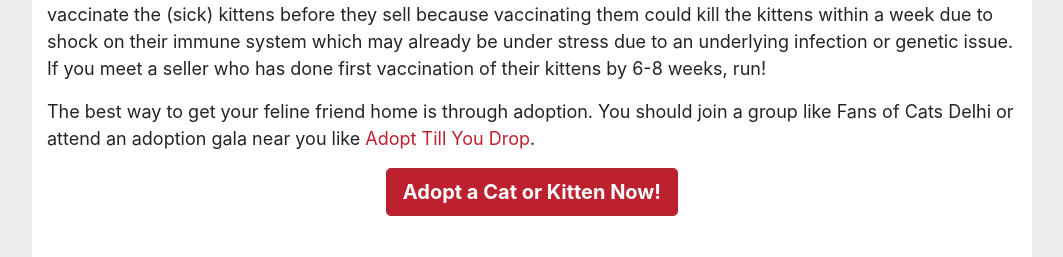
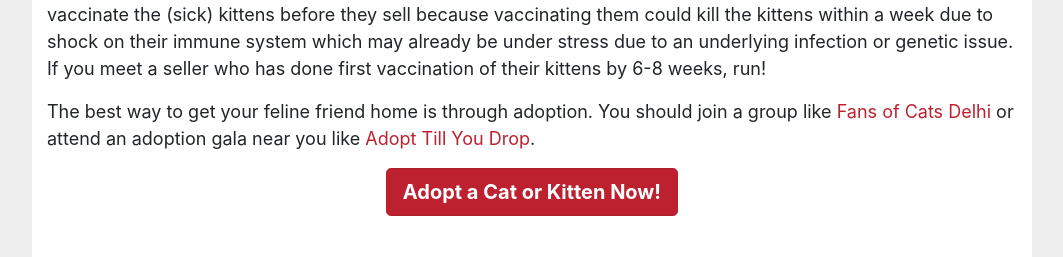
Before and after one commit to yadavcloud/happykitten, a Jekyll site: the page built from index.md, in a window 1280 px wide. Shown: the part 405-662 px from the top of the page, without its empty margins (108-1171 px from the left). Built offline with Jekyll 4.4.1, drawn with Linux system fonts in a browser that asks for light colours; part of the change alters nothing that is shown; grey boxes are pictures that could not be loaded.

```diff
--- a/_includes/adopt.md
+++ b/_includes/adopt.md
@@ -14,8 +14,9 @@ or genetic issue. If you meet a seller who has done first vaccination of their
 kittens by 6-8 weeks, run!
 
 The best way to get your feline friend home is through adoption.
-You should join a group like Fans of Cats Delhi or attend an adoption gala near
-you like [Adopt Till You Drop](https://www.facebook.com/adoptillyoudrop/).
+You should join a group like [Fans of Cats
+Delhi](https://www.facebook.com/groups/850715891625822/) or attend an adoption
+gala near you like [Adopt Till You Drop](https://www.facebook.com/adoptillyoudrop/).
 
 <div class="text-center">
   <a href="https://www.facebook.com/groups/850715891625822/" class="btn btn-danger btn-lg active" role="button" aria-pressed="true"><b>Adopt a Cat or Kitten Now!</b></a>
```
